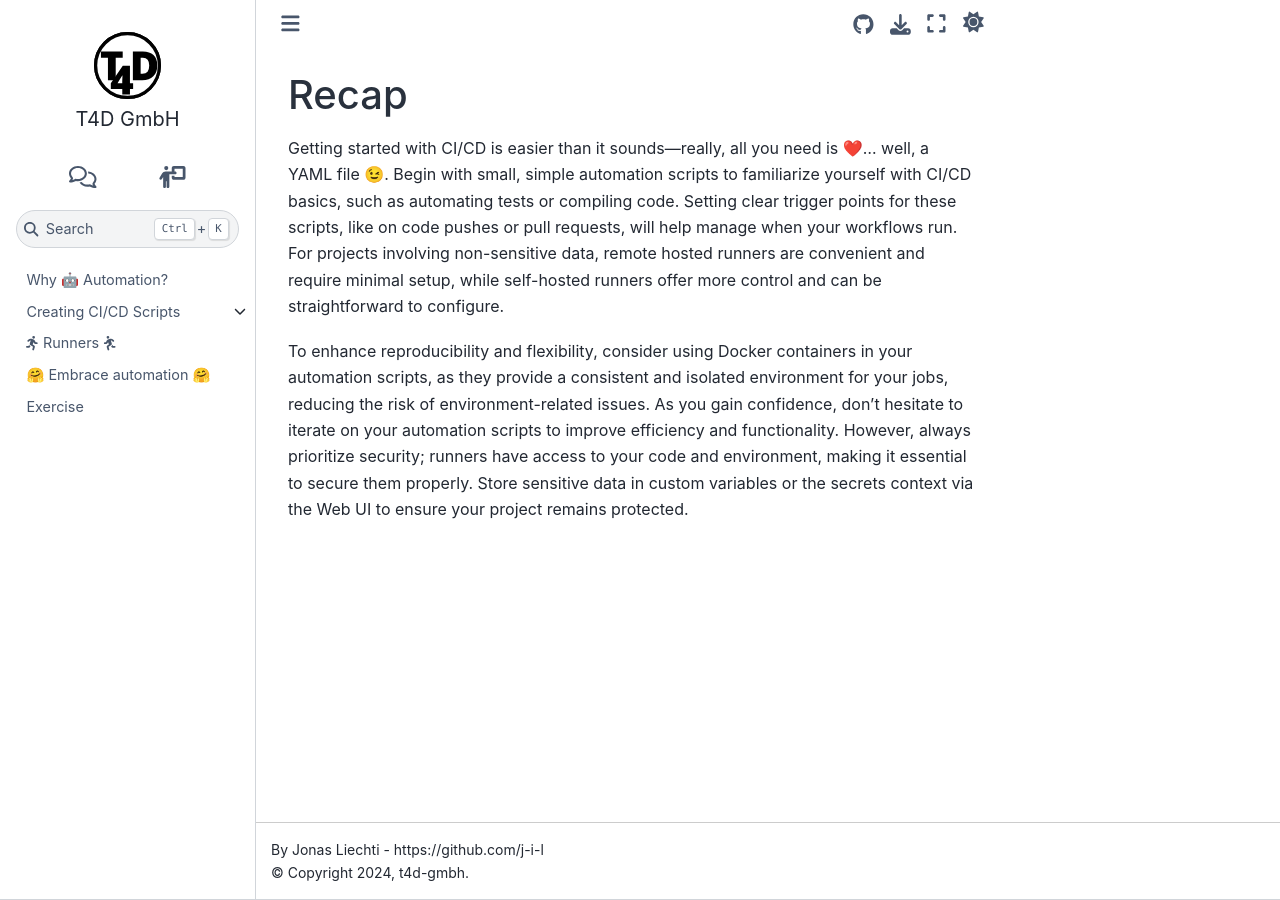
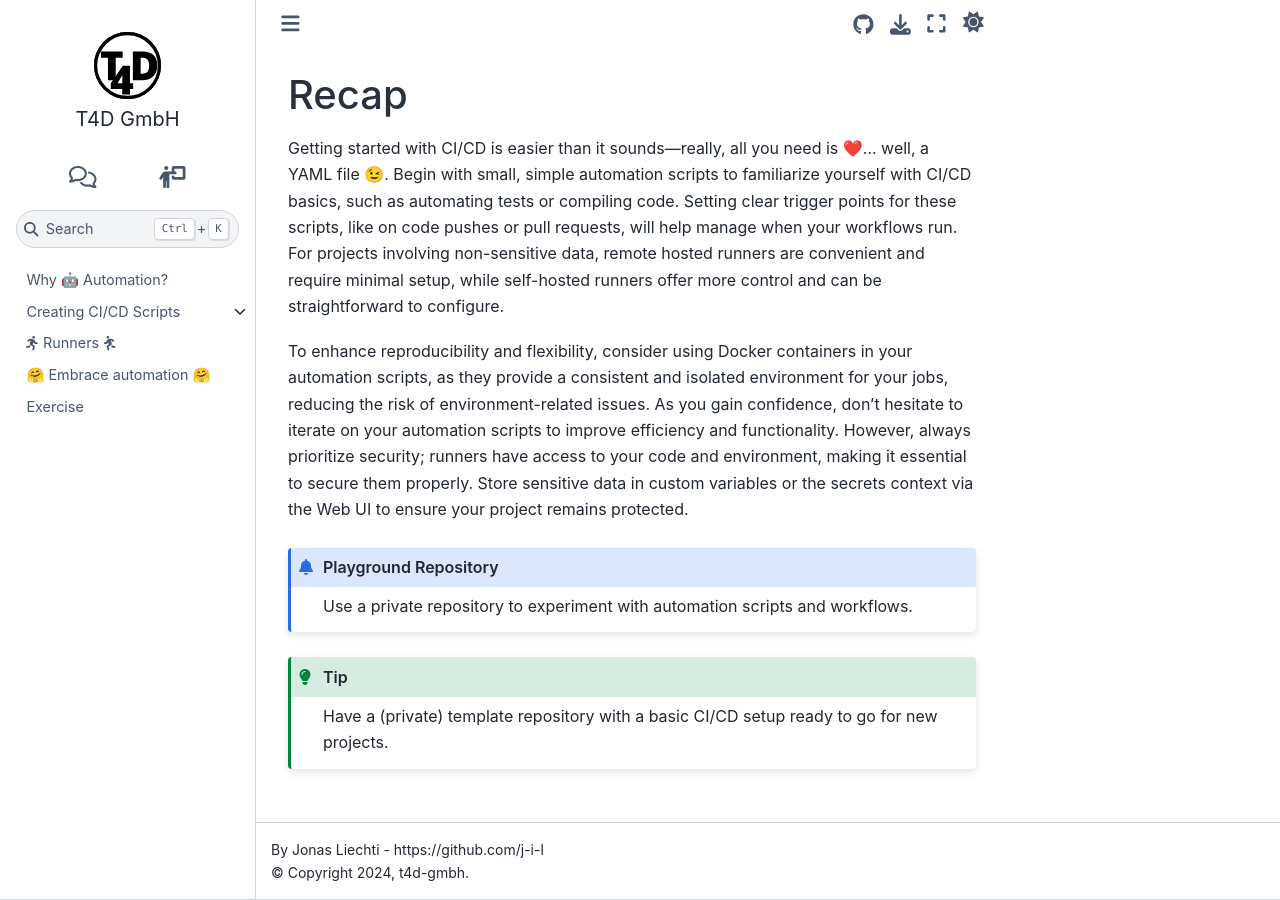
Before and after one commit to t4d-gmbh/ci-cd-workflows, a Sphinx documentation site: the page built from source/content/embrace_automation/recap.md, in a window 1280 px wide. Built offline with Sphinx 7.4.7 and the Sphinx Book theme 1.1.4, drawn with Linux system fonts in a browser that asks for light colours; the version number could not be read and is left out.

Commit message:
use a play-ground and template repo

```diff
--- a/source/content/embrace_automation/recap.md
+++ b/source/content/embrace_automation/recap.md
@@ -20,3 +20,10 @@ As you gain confidence, don't hesitate to iterate on your automation scripts to
 However, always prioritize security; runners have access to your code and environment, making it essential to secure them properly.
 Store sensitive data in custom variables or the secrets context via the Web UI to ensure your project remains protected.
 {% endif %}
+
+:::{admonition} Playground Repository
+Use a private repository to experiment with automation scripts and workflows.
+:::
+:::{tip}
+Have a (private) template repository with a basic CI/CD setup ready to go for new projects.
+:::
```
